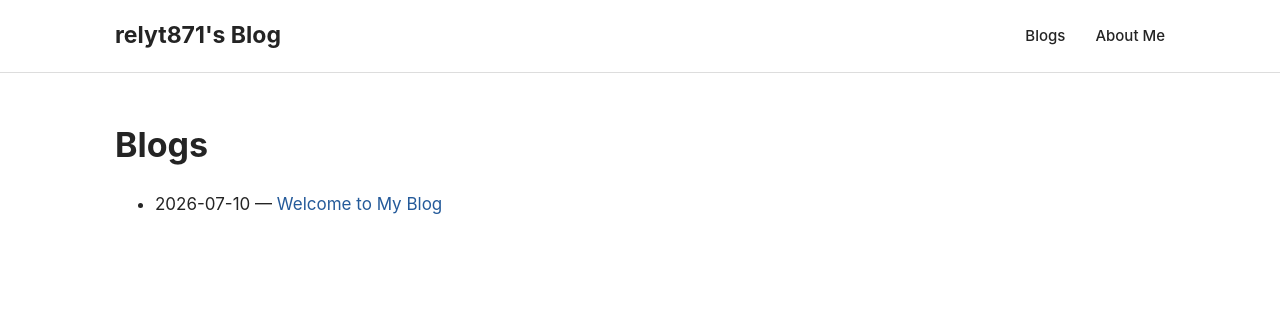
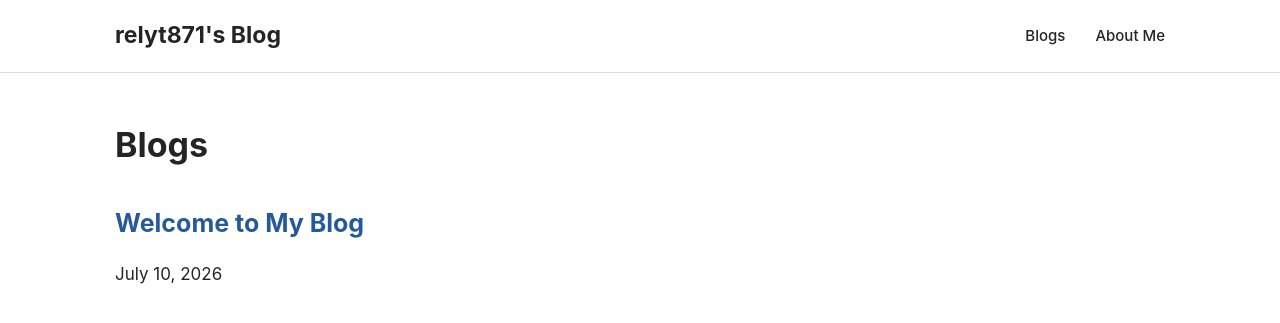
Before and after one commit to relyt871/relyt871.github.io, a Jekyll site: the page built from index.md, in a window 1280 px wide. Shown: the top 323 px of the page. Built offline with Jekyll 4.4.1, drawn with Linux system fonts in a browser that asks for light colours.

Commit message:
Update index.md

```diff
--- a/index.md
+++ b/index.md
@@ -3,24 +3,74 @@ layout: default
 title: Blogs
 ---
 
-# Blogs
+<section class="blog-index">
 
-{% if site.posts.size > 0 %}
+  <h1>Blogs</h1>
 
-<ul>
-  {% for post in site.posts %}
-    <li>
-      {{ post.date | date: "%Y-%m-%d" }}
-      —
-      <a href="{{ post.url | relative_url }}">
-        {{ post.title }}
-      </a>
-    </li>
-  {% endfor %}
-</ul>
+  {% if site.posts.size > 0 %}
 
-{% else %}
+    <div class="post-list">
 
-No blog posts yet.
+      {% for post in site.posts %}
 
-{% endif %}
+        <article class="post-list-item">
+
+          <h2 class="post-list-title">
+
+            <a href="{{ post.url | relative_url }}">
+              {{ post.title }}
+            </a>
+
+          </h2>
+
+
+          <div class="post-list-metadata">
+
+            <time datetime="{{ post.date | date_to_xmlschema }}">
+              {{ post.date | date: "%B %-d, %Y" }}
+            </time>
+
+
+            {% if post.tags.size > 0 %}
+
+              <span class="metadata-separator">
+                ·
+              </span>
+
+              <span class="post-list-tags">
+
+                {% for tag in post.tags %}
+
+                  <span class="post-list-tag">
+                    {{ tag }}
+                  </span>
+
+                  {% unless forloop.last %}
+                    <span class="tag-separator">
+                      ·
+                    </span>
+                  {% endunless %}
+
+                {% endfor %}
+
+              </span>
+
+            {% endif %}
+
+          </div>
+
+        </article>
+
+      {% endfor %}
+
+    </div>
+
+  {% else %}
+
+    <p class="empty-post-list">
+      No blog posts yet.
+    </p>
+
+  {% endif %}
+
+</section>
```
